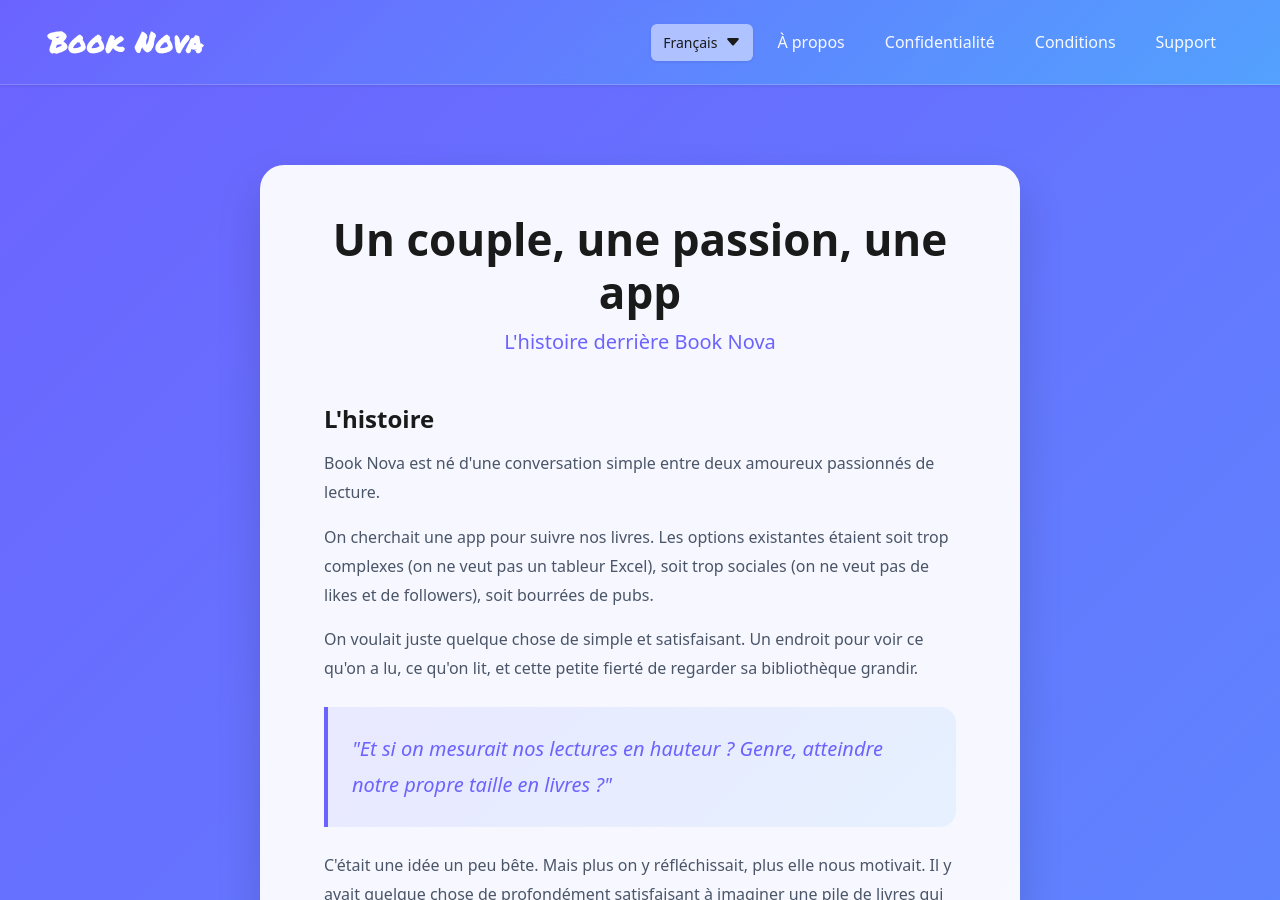
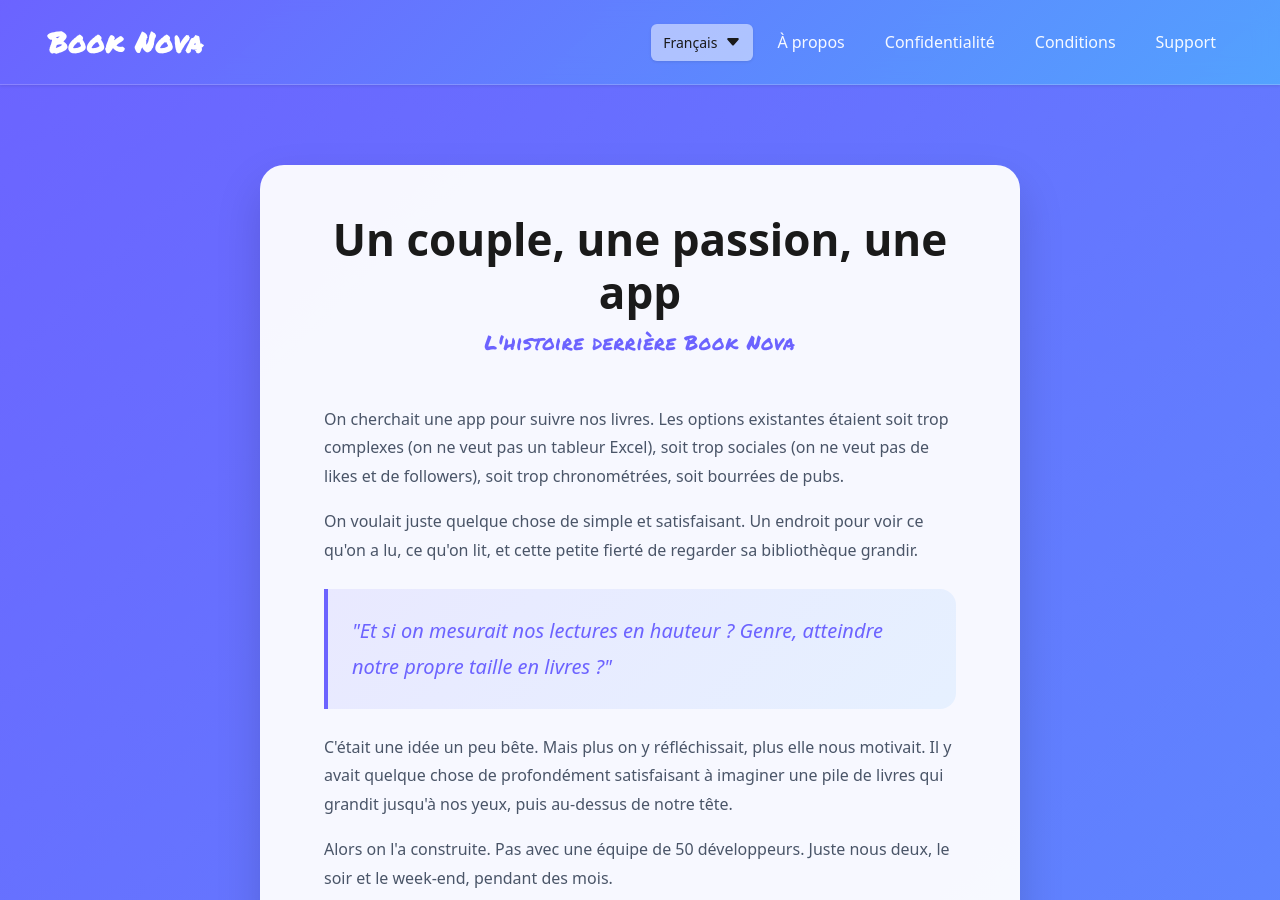
Before and after one commit to Anarres4/book-nova, a Jekyll site: the page built from about.html, in a window 1280 px wide and 900 px high. Built offline with Jekyll 4.4.1, drawn with Linux system fonts in a browser that asks for light colours.

```diff
--- a/_data/translations.yml
+++ b/_data/translations.yml
@@ -613,7 +613,7 @@
     story:
       title: "L'histoire"
       p1: "Book Nova est né d'une conversation simple entre deux amoureux passionnés de lecture."
-      p2: "On cherchait une app pour suivre nos livres. Les options existantes étaient soit trop complexes (on ne veut pas un tableur Excel), soit trop sociales (on ne veut pas de likes et de followers), soit bourrées de pubs."
+      p2: "On cherchait une app pour suivre nos livres. Les options existantes étaient soit trop complexes (on ne veut pas un tableur Excel), soit trop sociales (on ne veut pas de likes et de followers), soit trop chronométrées, soit bourrées de pubs."
       p3: "On voulait juste quelque chose de simple et satisfaisant. Un endroit pour voir ce qu'on a lu, ce qu'on lit, et cette petite fierté de regarder sa bibliothèque grandir."
       idea: "\"Et si on mesurait nos lectures en hauteur ? Genre, atteindre notre propre taille en livres ?\""
       p4: "C'était une idée un peu bête. Mais plus on y réfléchissait, plus elle nous motivait. Il y avait quelque chose de profondément satisfaisant à imaginer une pile de livres qui grandit jusqu'à nos yeux, puis au-dessus de notre tête."
@@ -1271,7 +1271,7 @@
     story:
       title: "The story"
       p1: "Book Nova was born from a simple conversation between two partners who love reading."
-      p2: "We were looking for an app to track our books. Existing options were either too complex (we don't want a spreadsheet), too social (we don't want likes and followers), or full of ads."
+      p2: "We were looking for an app to track our books. Existing options were either too complex (we don't want a spreadsheet), too social (we don't want likes and followers), too timer-focused, or full of ads."
       p3: "We just wanted something simple and satisfying. A place to see what we've read, what we're reading, and that little pride of watching our library grow."
       idea: "\"What if we measured our reading in height? Like, reaching our own height in books?\""
       p4: "It was a kind of silly idea. But the more we thought about it, the more it motivated us. There was something deeply satisfying about imagining a stack of books growing up to our eyes, then above our heads."
@@ -1743,7 +1743,7 @@
     story:
       title: "La historia"
       p1: "Book Nova nació de una conversación simple entre dos enamorados apasionados por la lectura."
-      p2: "Buscábamos una app para seguir nuestros libros. Las opciones existentes eran o demasiado complejas (no queremos una hoja de cálculo), o demasiado sociales (no queremos likes ni seguidores), o llenas de anuncios."
+      p2: "Buscábamos una app para seguir nuestros libros. Las opciones existentes eran o demasiado complejas (no queremos una hoja de cálculo), o demasiado sociales (no queremos likes ni seguidores), o demasiado cronometradas, o llenas de anuncios."
       p3: "Solo queríamos algo simple y satisfactorio. Un lugar para ver lo que hemos leído, lo que estamos leyendo, y ese pequeño orgullo de ver crecer nuestra biblioteca."
       idea: "\"¿Y si midiéramos nuestras lecturas en altura? Como alcanzar nuestra propia estatura en libros.\""
       p4: "Era una idea algo tonta. Pero cuanto más lo pensábamos, más nos motivaba. Había algo profundamente satisfactorio en imaginar una pila de libros creciendo hasta nuestros ojos, y luego por encima de nuestra cabeza."
--- a/about.html
+++ b/about.html
@@ -12,14 +12,12 @@
             <!-- Header -->
             <div class="about-header text-center mb-5">
                 <h1 class="about-title" data-i18n="aboutPage.title">Un couple, une passion, une app</h1>
-                <p class="about-subtitle" data-i18n="aboutPage.subtitle">L'histoire derrière Book Nova</p>
+                <p class="about-subtitle font-marker" data-i18n="aboutPage.subtitle">L'histoire derrière Book Nova</p>
             </div>
 
             <!-- L'histoire -->
             <div class="about-block">
-                <h2 data-i18n="aboutPage.story.title">L'histoire</h2>
-                <p data-i18n="aboutPage.story.p1">Book Nova est né d'une conversation simple entre deux amoureux passionnés de lecture.</p>
-                <p data-i18n="aboutPage.story.p2">On cherchait une app pour suivre nos livres. Les options existantes étaient soit trop complexes (on ne veut pas un tableur Excel), soit trop sociales (on ne veut pas de likes et de followers), soit bourrées de pubs.</p>
+                <p data-i18n="aboutPage.story.p2">On cherchait une app pour suivre nos livres. Les options existantes étaient soit trop complexes (on ne veut pas un tableur Excel), soit trop sociales (on ne veut pas de likes et de followers), soit trop chronométrées, soit bourrées de pubs.</p>
                 <p data-i18n="aboutPage.story.p3">On voulait juste quelque chose de simple et satisfaisant. Un endroit pour voir ce qu'on a lu, ce qu'on lit, et cette petite fierté de regarder sa bibliothèque grandir.</p>
                 <div class="story-highlight">
                     <p data-i18n="aboutPage.story.idea">"Et si on mesurait nos lectures en hauteur ? Genre, atteindre notre propre taille en livres ?"</p>
```
